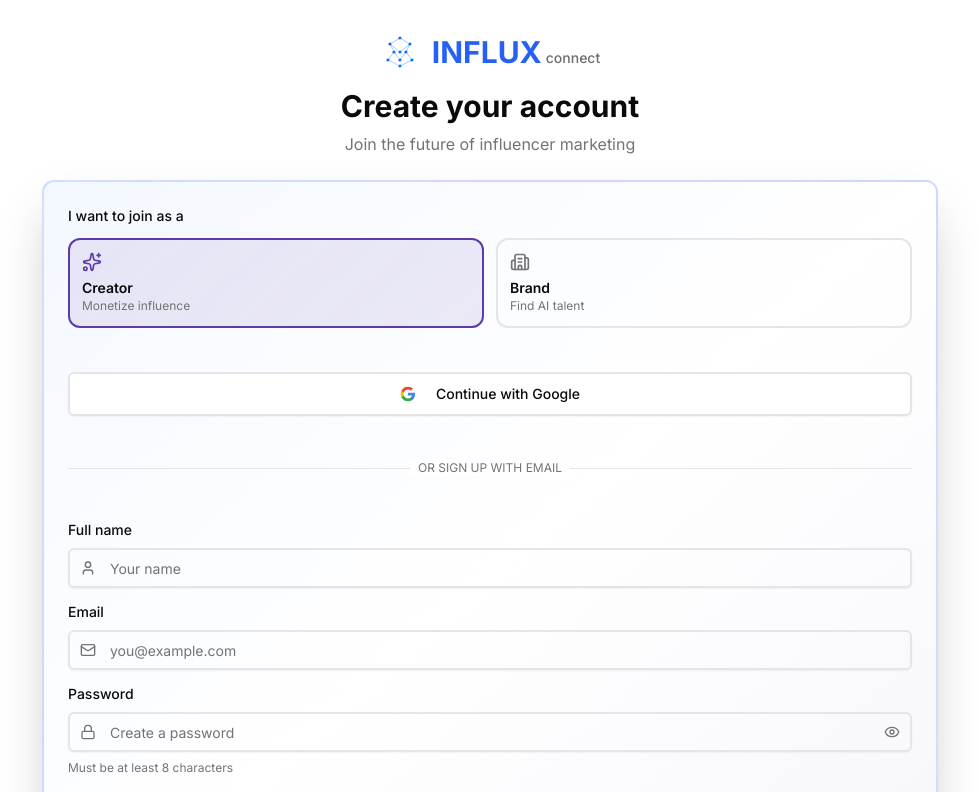
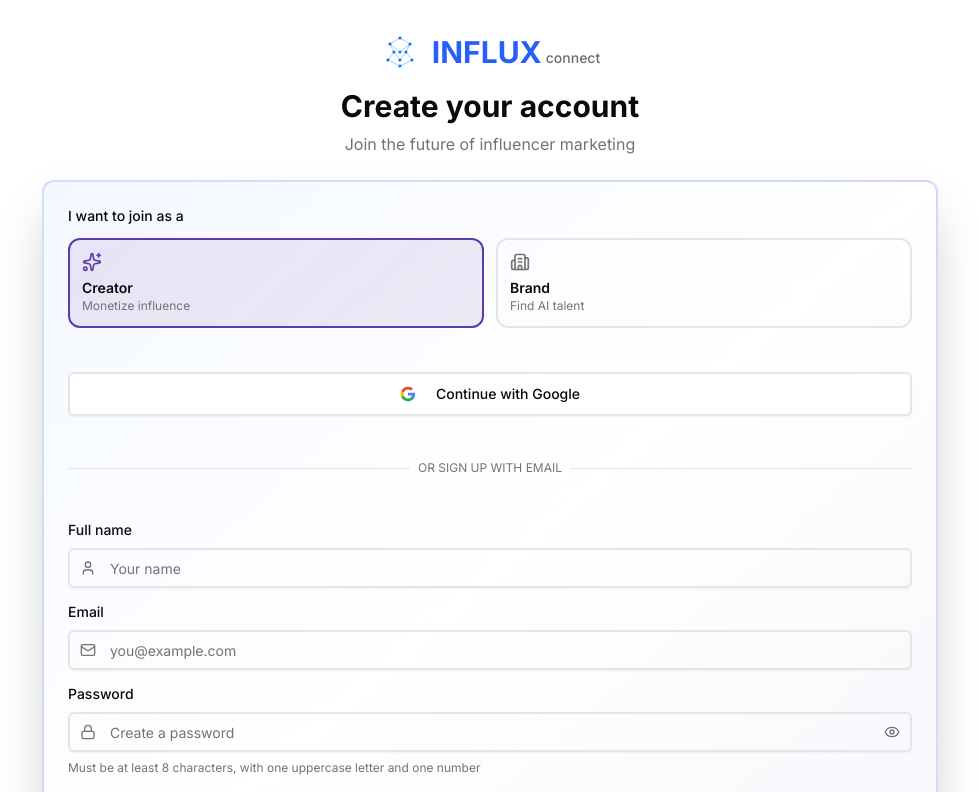
Before and after one commit to snezhinskayaaaa/influx-mvp, a Next.js app: page /signup in a window 1280 px wide. Shown: the top 792 px of the page, without its empty margins (150-1129 px from the left). Built offline with nearby package versions, Linux system fonts and the light colour scheme.

Commit message:
fix: signup - show password requirements, increase rate limit to 10/min
- Update signup hint to show uppercase + digit requirement
- Increase rate limit from 3 to 10 attempts per minute (validation
  failures were consuming all attempts before user could fix password)

```diff
--- a/app/api/auth/signup/route.ts
+++ b/app/api/auth/signup/route.ts
@@ -6,7 +6,7 @@ import { rateLimit } from '@/lib/rate-limit'
 export async function POST(request: NextRequest) {
   try {
     const ip = request.headers.get('x-forwarded-for') || 'unknown'
-    const { success } = rateLimit(`signup:${ip}`, 3, 60000) // 3 signups per minute
+    const { success } = rateLimit(`signup:${ip}`, 10, 60000) // 10 signups per minute
     if (!success) {
       return NextResponse.json({ error: 'Too many signup attempts. Please wait a minute.' }, { status: 429 })
     }
--- a/app/signup/page.tsx
+++ b/app/signup/page.tsx
@@ -297,7 +297,7 @@ function SignupForm() {
                   </button>
                 </div>
                 <p className="text-[10px] sm:text-xs text-muted-foreground">
-                  Must be at least 8 characters
+                  Must be at least 8 characters, with one uppercase letter and one number
                 </p>
               </div>
 
```
